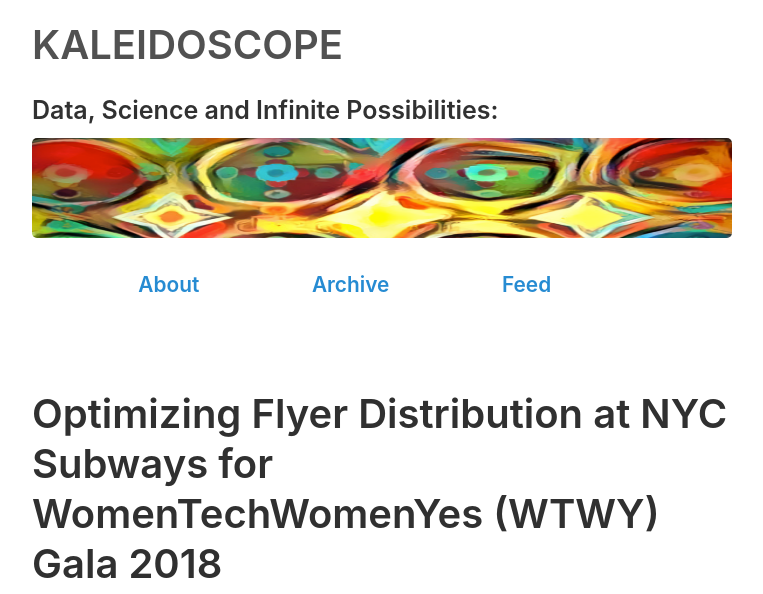
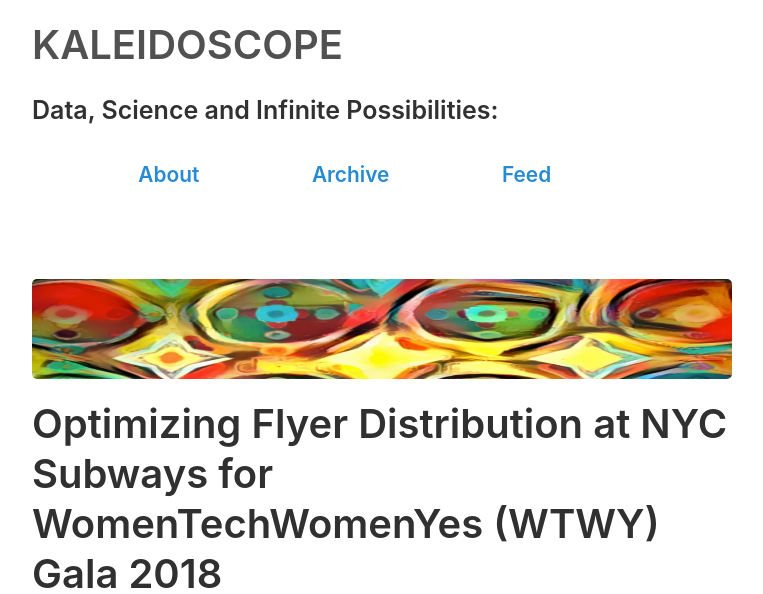
Before and after one commit to parujp/parujp.github.io, a Jekyll site: the page built from index.html, in a window 1280 px wide. Shown: the top 594 px of the page, without its empty margins (258-1021 px from the left). Built offline with Jekyll 4.4.1, drawn with Linux system fonts in a browser that asks for light colours; the list of posts is cut into pages by our own code.

Commit message:
edited about

```diff
--- a/_layouts/default.html
+++ b/_layouts/default.html
@@ -11,7 +11,7 @@
           <a href="{{ site.baseurl }}/" title="Home">{{ site.title }}</a>
           <br>
           <h2> <small>{{ site.tagline }}:</small><br> </h2>
-          <img src = "./public/bckgnd.png" height="100" width="1000">
+
           <h3>
           {% for page in site.pages_list %}
           &emsp;&emsp;&emsp;&emsp;
@@ -21,6 +21,8 @@
         </h1>
 
       </header>
+
+      <img src = "./public/bckgnd.png" height="100" width="1000">
 
       <main>
       {{ content }}
```
